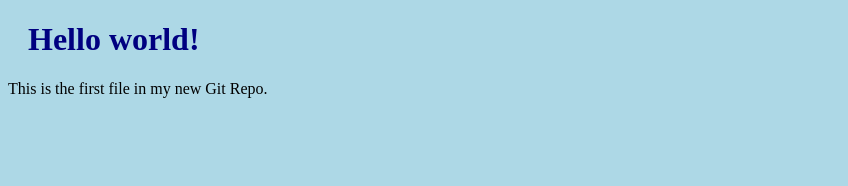
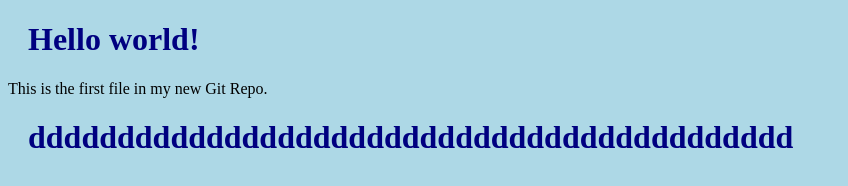
Before and after one commit to John-creator-smith/dddd, a plain HTML site: page index.html in a window 1280 px wide. Shown: the whole page, without its empty margins (0-848 px from the left). Drawn offline with Linux system fonts and the light colour scheme.

Commit message:
updated index.html with emergency fix

```diff
--- a/index.html
+++ b/index.html
@@ -8,6 +8,8 @@
 
 <h1>Hello world!</h1>
 <p>This is the first file in my new Git Repo.</p>
+<h1>ddddddddddddddddddddddddddddddddddddddddddd</h1>
+
 
 </body>
 </html>
```
